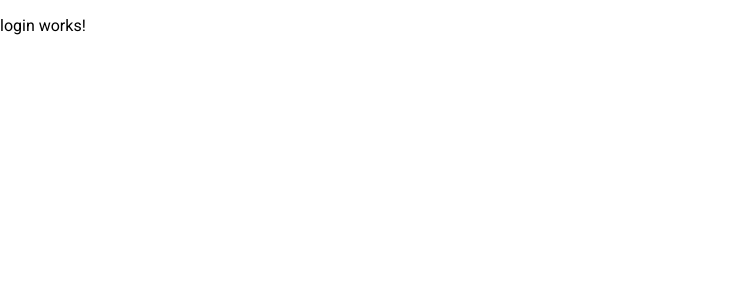
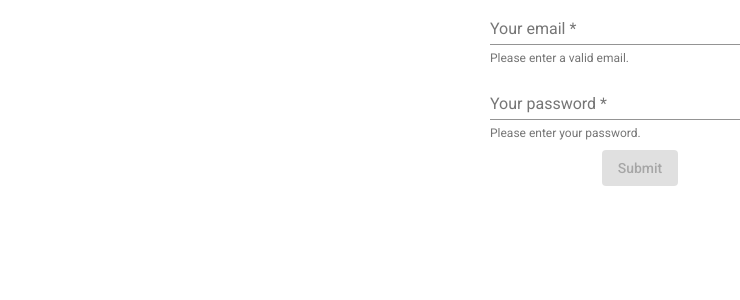
Before and after one commit to naveen-pete/angular-apps, an Angular app in the folder fitness-tracker/: page /login in a window 1280 px wide. Shown: the top 300 px of the page, without its empty margins (0-740 px from the left). Built offline with nearby package versions, Linux system fonts and the light colour scheme.

Commit message:
add form and controls to login component

```diff
--- a/fitness-tracker/src/app/app.module.ts
+++ b/fitness-tracker/src/app/app.module.ts
@@ -1,6 +1,6 @@
 import { BrowserModule } from '@angular/platform-browser';
 import { NgModule } from '@angular/core';
-import { FormsModule } from '@angular/forms';
+import { FormsModule, ReactiveFormsModule } from '@angular/forms';
 import { BrowserAnimationsModule } from '@angular/platform-browser/animations';
 import { FlexLayoutModule } from '@angular/flex-layout';
 
@@ -33,7 +33,8 @@ import { AppRoutingModule } from './app-routing.module';
     MaterialModule,
     AppRoutingModule,
     FlexLayoutModule,
-    FormsModule
+    FormsModule,
+    ReactiveFormsModule
   ],
   providers: [],
   bootstrap: [AppComponent]
--- a/fitness-tracker/src/app/auth/login/login.component.css
+++ b/fitness-tracker/src/app/auth/login/login.component.css
@@ -0,0 +1,3 @@
+mat-form-field {
+  width: 300px;
+}
--- a/fitness-tracker/src/app/auth/login/login.component.html
+++ b/fitness-tracker/src/app/auth/login/login.component.html
@@ -1,3 +1,16 @@
-<p>
-  login works!
-</p>
+<section>
+  <form fxLayout="column" fxLayoutAlign="center center" fxLayoutGap="10px" [formGroup]="loginForm"
+    (ngSubmit)="onSubmit()">
+    <mat-form-field>
+      <input type="email" matInput placeholder="Your email" formControlName="email">
+      <mat-hint>Please enter a valid email.</mat-hint>
+      <mat-error>Invalid or missing email.</mat-error>
+    </mat-form-field>
+    <mat-form-field>
+      <input type="password" autocomplete="off" matInput placeholder="Your password" formControlName="password">
+      <mat-hint>Please enter your password.</mat-hint>
+      <mat-error>Missing password.</mat-error>
+    </mat-form-field>
+    <button type="submit" mat-raised-button color="primary" [disabled]="loginForm.invalid">Submit</button>
+  </form>
+</section>
--- a/fitness-tracker/src/app/auth/login/login.component.ts
+++ b/fitness-tracker/src/app/auth/login/login.component.ts
@@ -1,4 +1,5 @@
 import { Component, OnInit } from '@angular/core';
+import { FormGroup, FormControl, Validators } from '@angular/forms';
 
 @Component({
   selector: 'app-login',
@@ -6,10 +7,20 @@ import { Component, OnInit } from '@angular/core';
   styleUrls: ['./login.component.css']
 })
 export class LoginComponent implements OnInit {
+  loginForm: FormGroup;
 
-  constructor() { }
+  constructor() {}
 
   ngOnInit() {
+    this.loginForm = new FormGroup({
+      email: new FormControl('', {
+        validators: [Validators.required, Validators.email]
+      }),
+      password: new FormControl('', { validators: [Validators.required] })
+    });
   }
 
+  onSubmit() {
+    console.log(this.loginForm);
+  }
 }
--- a/fitness-tracker/src/app/auth/signup/signup.component.html
+++ b/fitness-tracker/src/app/auth/signup/signup.component.html
@@ -1,8 +1,7 @@
 <section class="signup-form">
   <form fxLayout="column" fxLayoutAlign="center center" fxLayoutGap="10px" #f="ngForm" (ngSubmit)="onSubmit(f)">
     <mat-form-field>
-      <input type="email" autocomplete="off" matInput placeholder="Your email" ngModel name="email" email required
-        #emailInput="ngModel">
+      <input type="email" matInput placeholder="Your email" ngModel name="email" email required #emailInput="ngModel">
       <mat-error *ngIf="emailInput.hasError('required')">Field must not be empty.</mat-error>
       <mat-error *ngIf="!emailInput.hasError('required')">E-Mail is invalid.</mat-error>
     </mat-form-field>
@@ -13,7 +12,8 @@
       <mat-error>Has to be at least 6 characters long.</mat-error>
     </mat-form-field>
     <mat-form-field>
-      <input matInput placeholder="Your birthdate" [matDatepicker]="picker" [max]="maxDate" ngModel name="birthdate" required>
+      <input matInput placeholder="Your birthdate" [matDatepicker]="picker" [max]="maxDate" ngModel name="birthdate"
+        required>
       <mat-datepicker-toggle matSuffix [for]="picker"></mat-datepicker-toggle>
       <mat-datepicker #picker></mat-datepicker>
     </mat-form-field>
```
